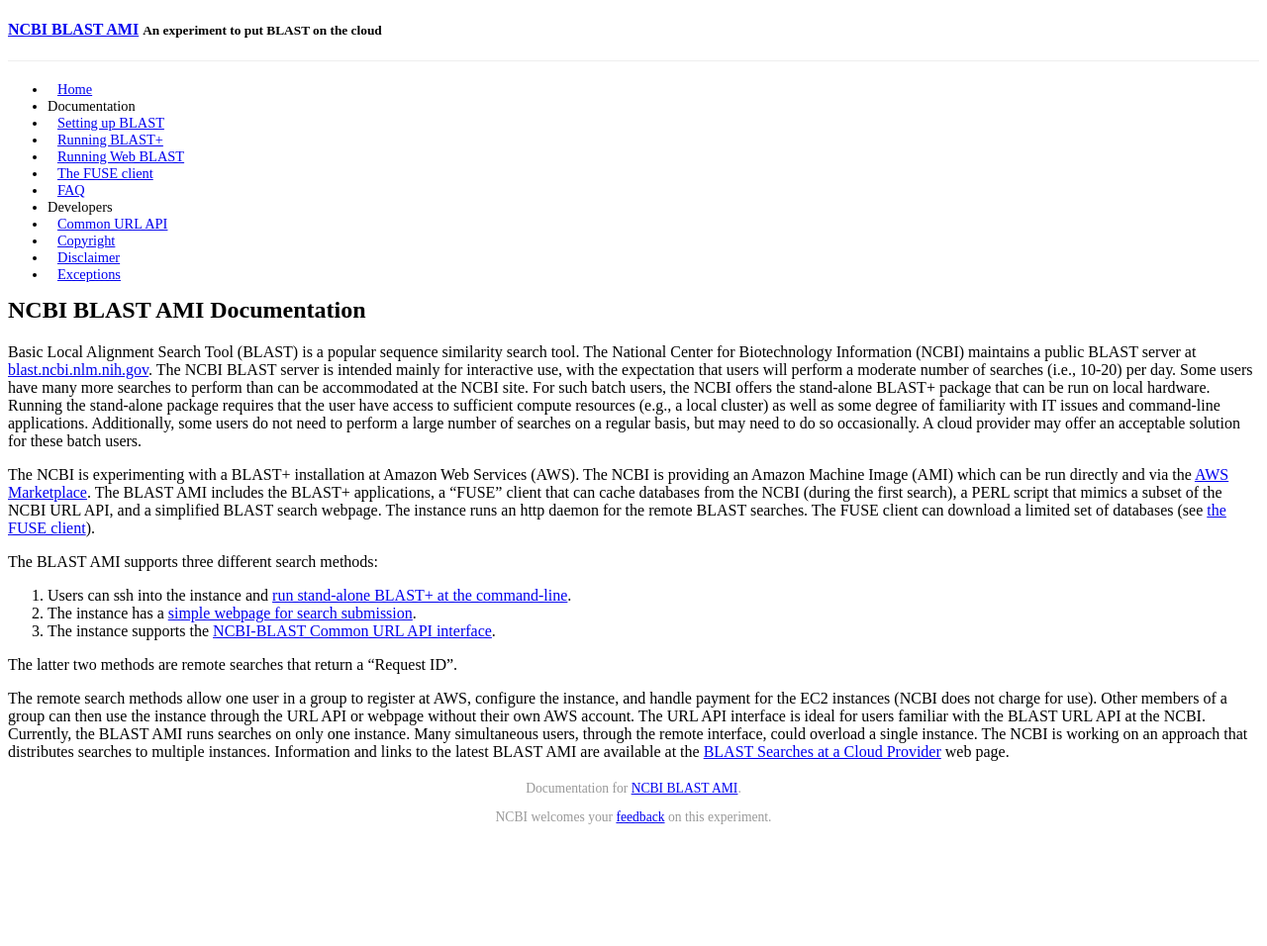
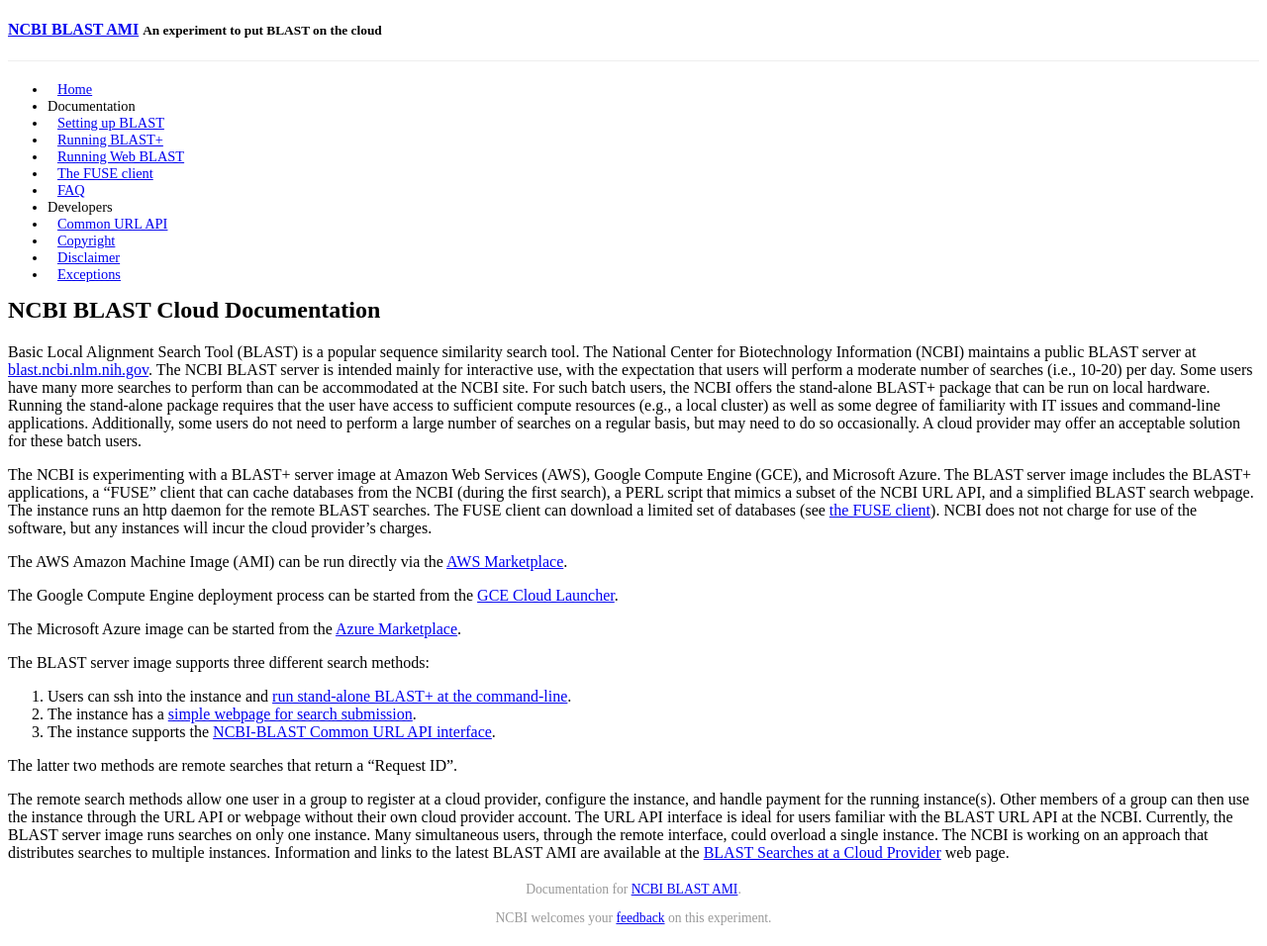
Before and after one commit to ncbi/blast-cloud, a Jekyll site: the page built from index.md, in a window 1280 px wide. Shown: the whole page at 99% size. Built offline with Jekyll 4.4.1, drawn with Linux system fonts in a browser that asks for light colours; Markdown is read by kramdown in place of the engine named in the settings; a style sheet for code colours, icons or effects is not loaded; before the commit the page ends 900 px from its top, so only the background shows below that.

Commit message:
Replace references to AWS on the introduction page to the triumvirate of cloud providers that have NCBI BLAST+ images, including links to the marketplace/launch page.

```diff
--- a/index.md
+++ b/index.md
@@ -1,6 +1,6 @@
 ---
 layout: page
-title: "NCBI BLAST AMI Documentation"
+title: "NCBI BLAST Cloud Documentation"
 ---
 
 Basic Local Alignment Search Tool (BLAST) is a popular sequence similarity
@@ -18,17 +18,25 @@ Additionally, some users do not need to perform a large number of searches on a
 regular basis, but may need to do so occasionally. A cloud provider may offer
 an acceptable solution for these batch users.
 
-The NCBI is experimenting with a BLAST+ installation at Amazon Web Services
-(AWS). The NCBI is providing an Amazon Machine Image (AMI) which can be run
-directly and via the [AWS
-Marketplace](https://aws.amazon.com/marketplace/pp/B00N44P7L6). The BLAST AMI
-includes the BLAST+ applications, a "FUSE" client that can cache databases from
-the NCBI (during the first search), a PERL script that mimics a subset of the
-NCBI URL API, and a simplified BLAST search webpage. The instance runs an http
-daemon for the remote BLAST searches. The FUSE client can download a limited
-set of databases (see [the FUSE client]({% post_url 2015-06-09-fuse %})).
+The NCBI is experimenting with a BLAST+ server image at Amazon Web Services
+(AWS), Google Compute Engine (GCE), and Microsoft Azure.  The BLAST server
+image includes the BLAST+ applications, a "FUSE" client that can cache
+databases from the NCBI (during the first search), a PERL script that mimics a
+subset of the NCBI URL API, and a simplified BLAST search webpage. The instance
+runs an http daemon for the remote BLAST searches. The FUSE client can download
+a limited set of databases (see [the FUSE client]({% post_url 2015-06-09-fuse %})). NCBI does not not charge for use of the software, but any instances will
+incur the cloud provider's charges.
 
-The BLAST AMI supports three different search methods:
+The AWS Amazon Machine Image (AMI) can be run directly via the [AWS
+Marketplace](https://aws.amazon.com/marketplace/pp/B00N44P7L6).
+
+The Google Compute Engine deployment process can be started from the [GCE Cloud
+Launcher](https://console.developers.google.com/project/_/launcher/details/click-to-deploy-images/ncbiblast).
+
+The Microsoft Azure image can be started from the [Azure
+Marketplace](https://azure.microsoft.com/en-us/marketplace/partners/ncbi/ncbi-free-2-2-31/).
+
+The BLAST server image supports three different search methods:
 
 1. Users can ssh into the instance and [run stand-alone BLAST+ at the
 command-line]({% post_url 2015-06-09-running-blast %}).
@@ -37,13 +45,15 @@ command-line]({% post_url 2015-06-09-running-blast %}).
 
 The latter two methods are remote searches that return a "Request ID".
 
-The remote search methods allow one user in a group to register at AWS,
-configure the instance, and handle payment for the EC2 instances (NCBI does not
-charge for use). Other
-members of a group can then use the instance through the URL API or webpage
-without their own AWS account. The URL API interface is ideal for users
-familiar with the BLAST URL API at the NCBI. Currently, the BLAST AMI runs
-searches on only one instance. Many simultaneous users, through the remote
-interface, could overload a single instance. The NCBI is working on an approach
-that distributes searches to multiple instances.
-Information and links to the latest BLAST AMI are available at the [BLAST Searches at a Cloud Provider](http://blast.ncbi.nlm.nih.gov/Blast.cgi?CMD=Web&PAGE_TYPE=BlastDocs&DOC_TYPE=CloudBlast) web page.
+The remote search methods allow one user in a group to register at a cloud
+provider, configure the instance, and handle payment for the running
+instance(s). Other members of a group can then use the instance through the URL
+API or webpage without their own cloud provider account. The URL API interface
+is ideal for users familiar with the BLAST URL API at the NCBI. Currently, the
+BLAST server image runs searches on only one instance. Many simultaneous users,
+through the remote interface, could overload a single instance. The NCBI is
+working on an approach that distributes searches to multiple instances.
+Information and links to the latest BLAST AMI are available at the [BLAST
+Searches at a Cloud
+Provider](http://blast.ncbi.nlm.nih.gov/Blast.cgi?CMD=Web&PAGE_TYPE=BlastDocs&DOC_TYPE=CloudBlast)
+web page.
```
